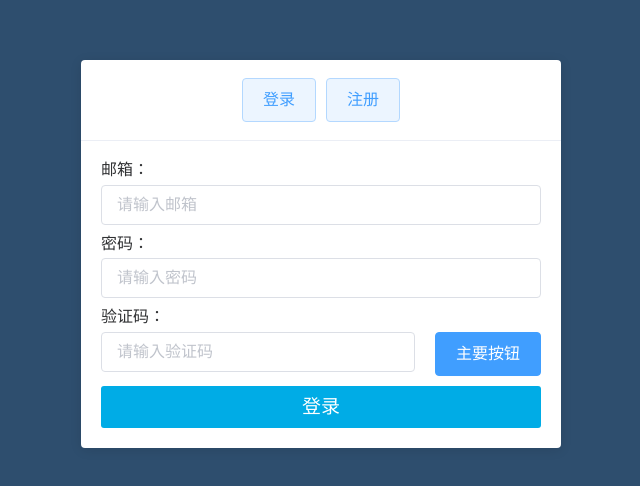
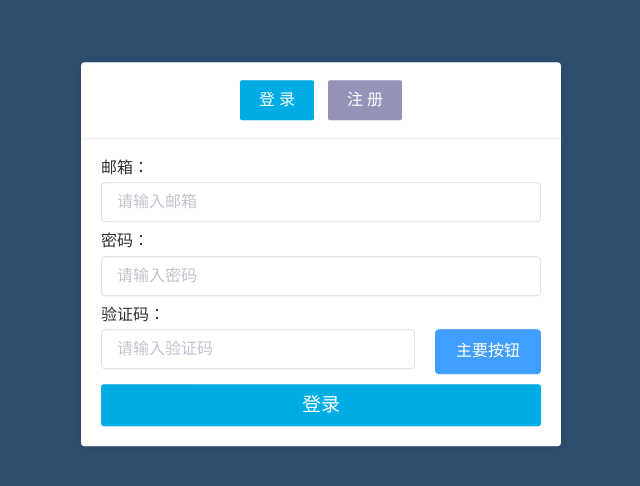
Before and after one commit to HpuLegion/vue-admin, a Vue app: page / in a window 1280 px wide. Shown: the part 146-632 px from the top of the page, without its empty margins (319-959 px from the left). Built offline with nearby package versions, Linux system fonts and the light colour scheme.

Commit message:
登录/注册的重新渲染、样式切换、界面切换

```diff
--- a/src/views/Login/index.vue
+++ b/src/views/Login/index.vue
@@ -2,12 +2,16 @@
   <div id='login'>
       <el-card class="box-card">
         <div slot="header" class="clearfix">
-          <el-row style="display:flex;justify-content:center;">
+          <!-- <el-row style="display:flex;justify-content:center;">
             <el-button type="primary" plain>登录</el-button>
             <el-button type="primary" plain>注册</el-button>
-          </el-row>
+          </el-row> -->
+            <ul style="display:flex;justify-content:center;">
+                <li class="currentHeaderBtn01" :class='currentIndex===index? "currentHeaderBtn":""' v-for='(item,index) in cancelBtn' :key='item.id' @click='handle(index)'>{{item.text}}</li>
+            </ul>
         </div>
-        <div>
+        <!-- 登录界面 -->
+        <div v-if='showPage'>
             <div class="box">
                 <div class="boxItem">邮箱：</div>
                 <el-input
@@ -40,6 +44,10 @@
                 <span>登录</span>
             </div>
         </div>
+        <!-- 注册界面 -->
+        <div v-else>
+            注册界面
+        </div>
       </el-card>
   </div>
 </template>
@@ -52,10 +60,20 @@ export default {
       emailValue:'',
       passWordValue:'',
       codeValue:'',
-
+      cancelBtn:[
+        {text:'登 录'},
+        {text:'注 册'}
+      ],
+      currentIndex:0,
+      showPage:true
     }
   },
-  methods: {}
+  methods: {
+    handle(index){
+      this.currentIndex=index,
+      this.showPage=!this.showPage
+    }
+  }
 }
 </script>
 
@@ -96,4 +114,17 @@ export default {
   .boxItem{
     margin-bottom: 5px;
   }
+  .currentHeaderBtn{
+    background-color: #00ace6!important;
+  }
+  .currentHeaderBtn01{
+    width: 74px;
+    height: 40px;
+    margin: 0 7px;
+    text-align: center;
+    line-height: 39px;
+    border-radius: 2px;
+    color: #fff;
+    background-color: #9494b8;
+  }
 </style>
```
